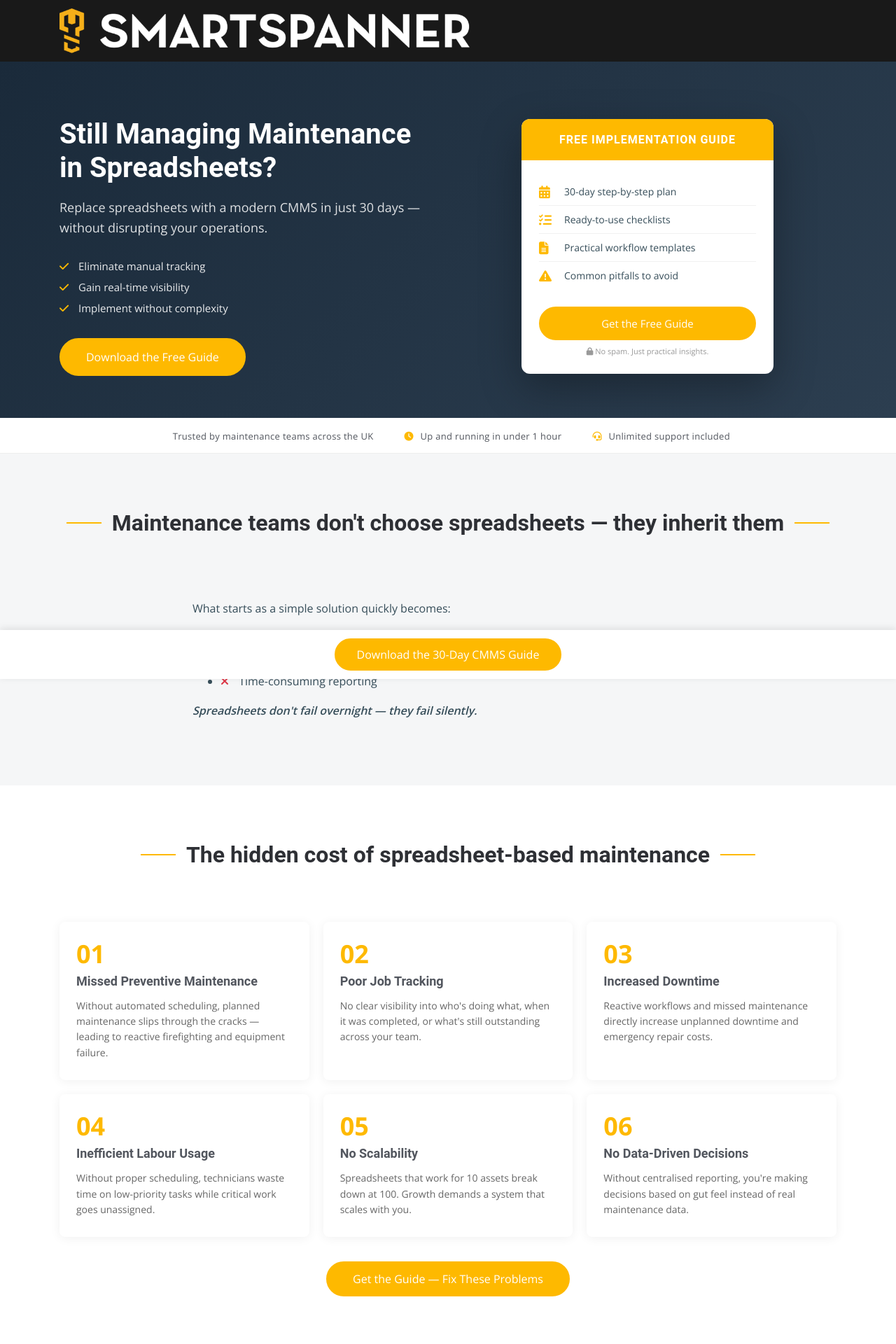
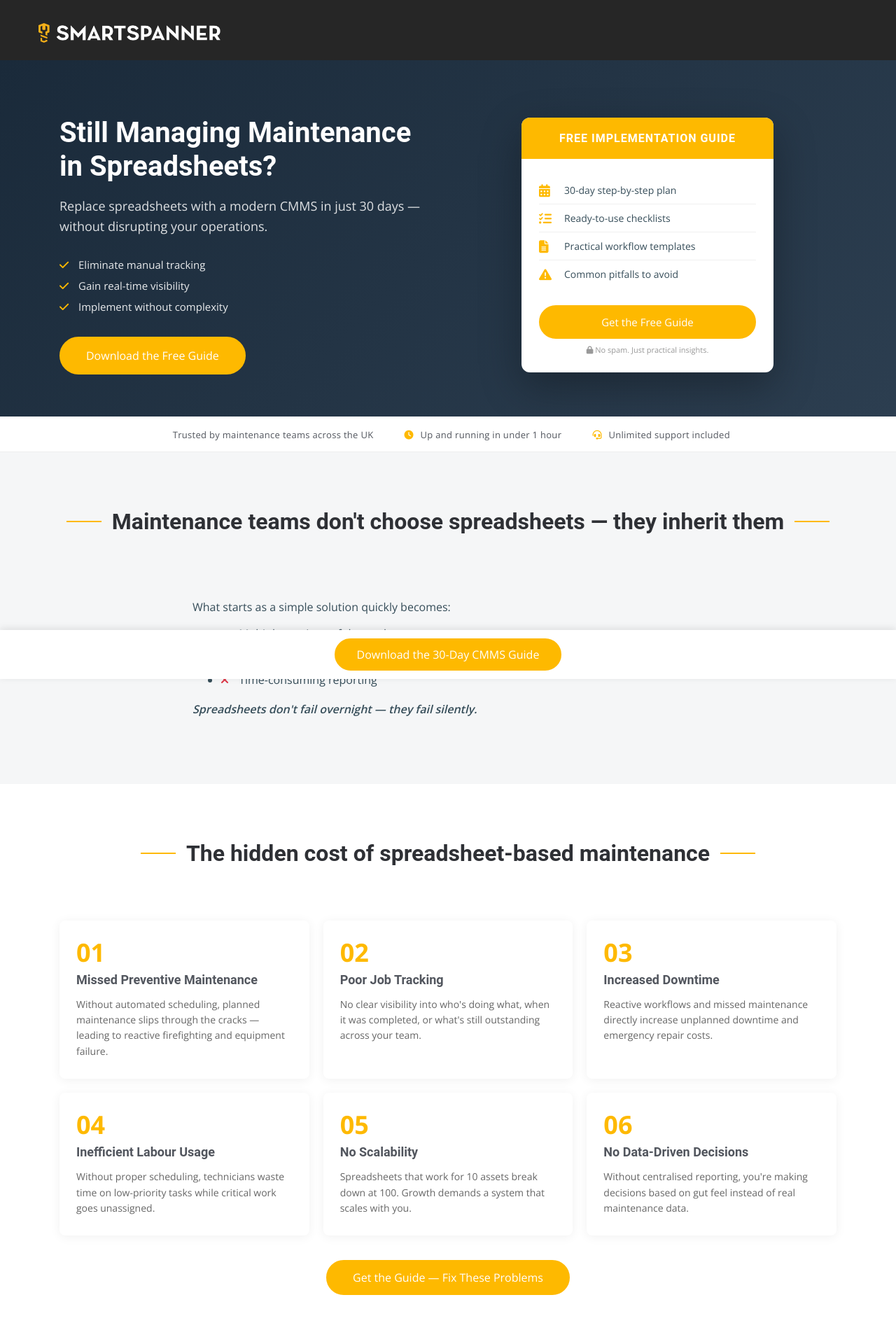
Before and after one commit to smartspanner/smartspanner.com, a Jekyll site: the page built from lp/replace-spreadsheets-with-cmms.html, in a window 1280 px wide. Shown: the top 1920 px of the page at 70% size. Built offline with Jekyll 4.4.1, drawn with Linux system fonts in a browser that asks for light colours.

Commit message:
style: align landing page header

```diff
--- a/_layouts/landing.html
+++ b/_layouts/landing.html
@@ -4,9 +4,9 @@
   {% include head.html %}
 </head>
 <body>
-  <!-- Minimal header: logo only -->
-  <header class="lp-header">
-    <div class="container">
+  <!-- Main-site header shell, logo only for focused landing pages -->
+  <header id="header" class="header landing-header d-flex align-items-center">
+    <div class="container-fluid d-flex align-items-center justify-content-between">
       <a href="{{ '/' | relative_url }}" class="logo">
         <img src="{{ '/assets/img/logo.png' | relative_url }}" alt="Smartspanner">
       </a>
--- a/style.css
+++ b/style.css
@@ -235,6 +235,10 @@
   width: 260px;
   height: auto;
   transform: translateY(4px);
+}
+
+.landing-header {
+  position: relative;
 }
 
 /* Navigation */
```
Also changed, not shown: style.min.css.
